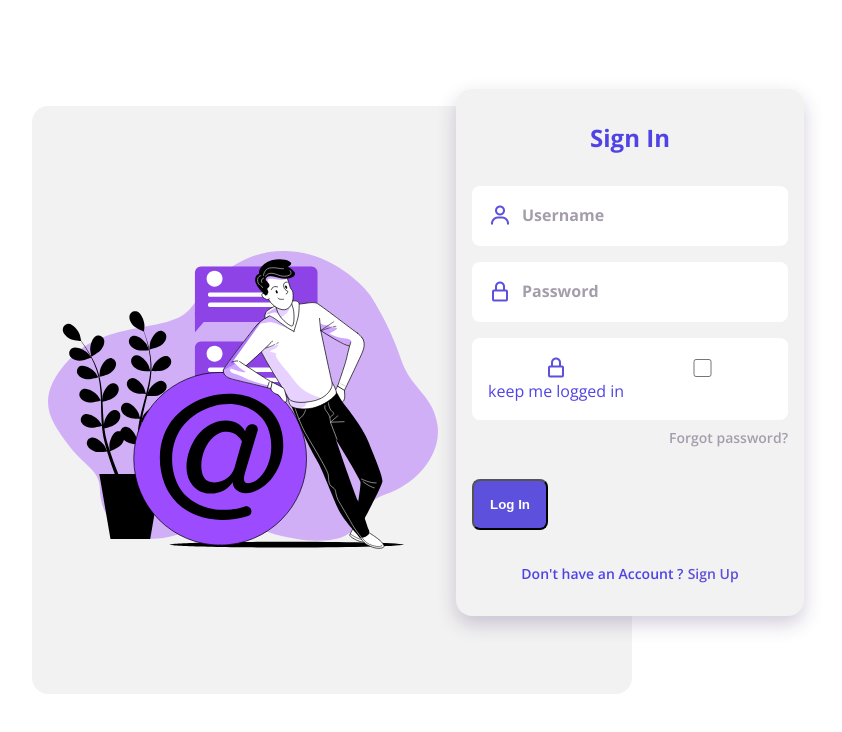
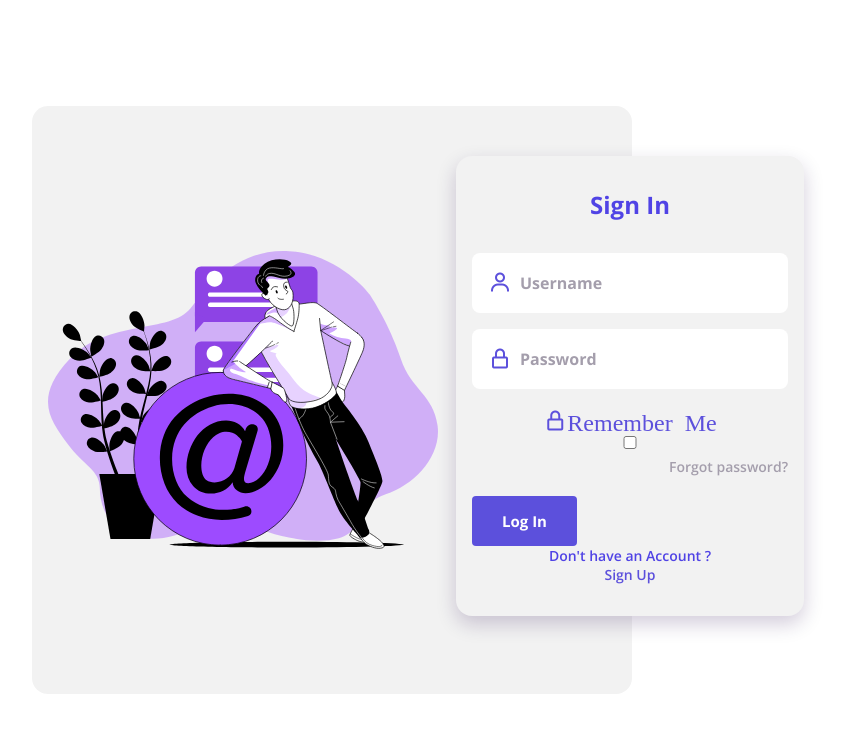
Before and after one commit to Rotimi1234/hackify, a plain HTML site: page login.html in a window 1280 px wide. Shown: the whole page, without its empty margins (214-1056 px from the left). Drawn offline with nearby package versions, Linux system fonts and the light colour scheme.

Commit message:
Add files via upload

```diff
--- a/login.html
+++ b/login.html
@@ -6,6 +6,7 @@
 
         <!-- ===== CSS ===== -->
         <link rel="stylesheet" href="assets/css/styles.css">
+        <link rel="stylesheet" href="assets/css/style.css">
 
         <!-- ===== BOX ICONS ===== -->
         <link href='https://cdn.jsdelivr.net/npm/boxicons@2.0.5/css/boxicons.min.css' rel='stylesheet'>
@@ -34,15 +35,20 @@
                             <input id="pass" type="password" placeholder="Password" class="login__input">
                         </div>
 
-                        <div class="login__box">
-                            <i class='bx bx-lock-alt login__icon'></i>
-                            <input type="checkbox" id="customswitch1" class="login__input">
-                            <label for="customswitch1">keep me logged in</label>
+                        <div style="margin-top: 10px;">
+                            <i style="margin-top: 10px;" class='bx bx-lock-alt login__icon'>Remember Me</i>
+
+                            <label class="tog" for="customswitch1">
+                                <input type="checkbox" id="customswitch1" class="logi__input">
+                                <div class="toggle__fill"></div>
+                            </label>
+
                         </div>
+
 
                         <a href="#" class="login__forgot">Forgot password?</a>
 
-                        <button type="text" id="sub-btn" class="login__button">Log In</button>
+                        <button style="margin-top: 20px;" type="text" id="sub-btn" class="btn btn-primary"><strong>Log In</strong></button>
 
                         <div>
                             <span class="login__account">Don't have an Account ?</span>
```
Also changed, not shown: signin.html (+4 -3 lines).
